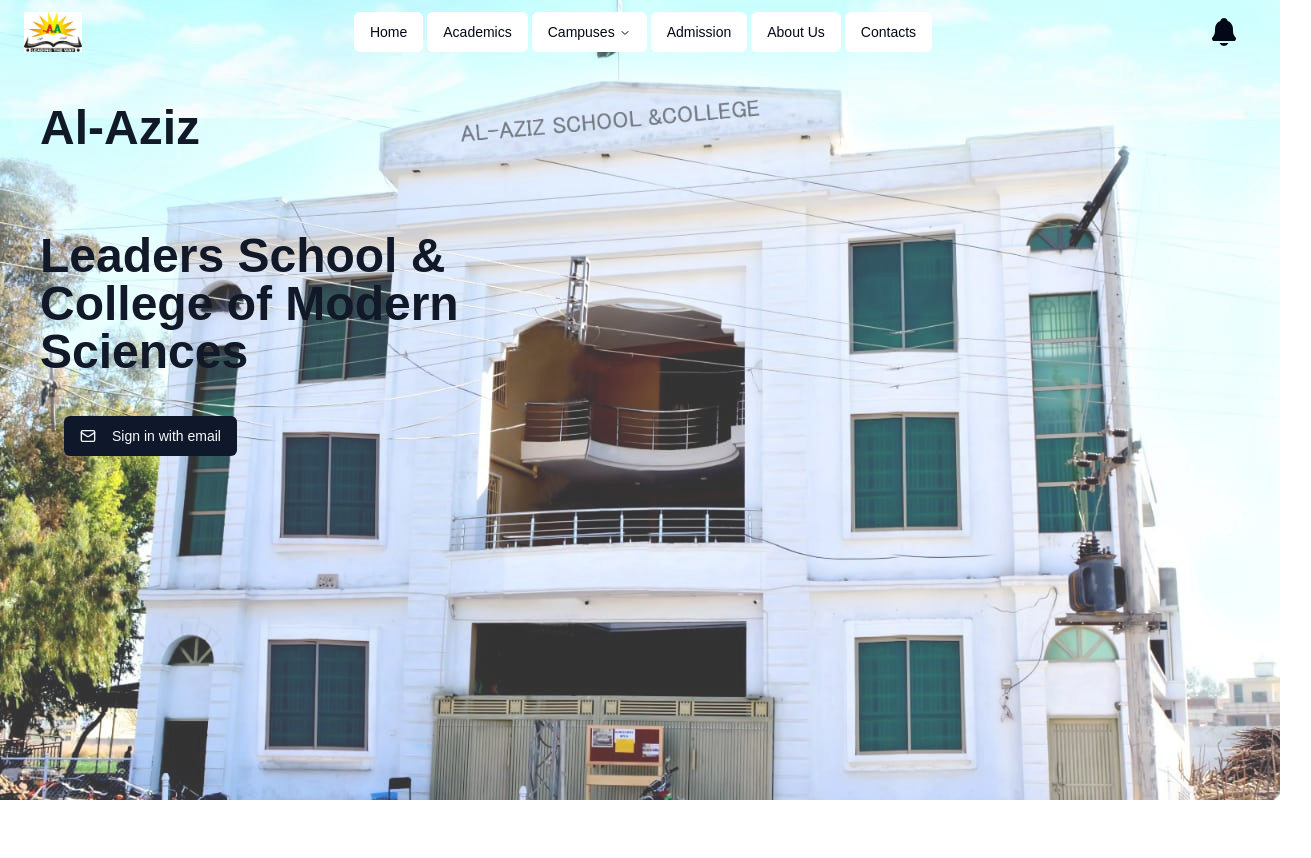
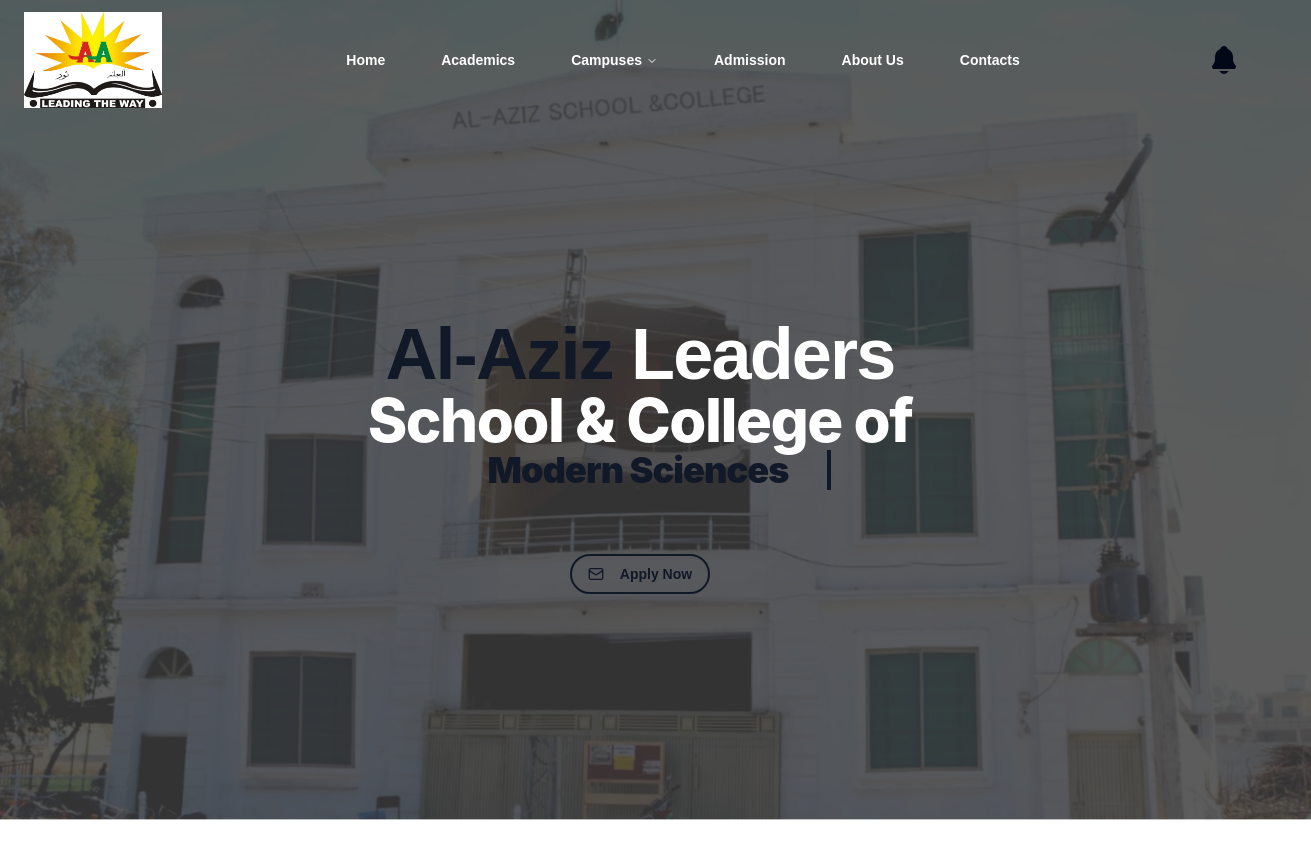
Before and after one commit to AsharZahid1/project, a Next.js app: page / in a window 1280 px wide. Shown: the top 858 px of the page, 1311 px wide, since content can reach past the window. Before the commit the page ends 800 px from the top, so only its background shows below. Built offline with nearby package versions, Linux system fonts and the light colour scheme.

Commit message:
third commit

```diff
--- a/components/hero.tsx
+++ b/components/hero.tsx
@@ -6,24 +6,29 @@
 
 export default function Hero() {
   return (
-    <div className="md:max-w-2xl sm:max-w-xl max-w-sm">
-      <h1 className="p-8 text-3xl sm:p-10 sm:text-5xl font-bold text-gray-900">
-        Al-Aziz
-      </h1>
-      <h1 className="p-8 text-3xl sm:p-10 sm:text-5xl font-bold text-gray-900">
-        Leaders School & College of Modern Sciences
-      </h1>
+    <div className="flex flex-col items-center justify-center min-h-screen">
+      <div className="flex flex-col items-center text-center -mt-32">
+        <h1 className="pb-2 text-4xl sm:text-7xl font-black tracking-tight">
+          <span className="text-gray-900">Al-Aziz</span>{" "}
+          <span className="text-white">Leaders</span>
+        </h1>
+        <h2 className="text-3xl sm:text-6xl font-extrabold text-white tracking-tight leading-[1.15] font-display -mt-2">
+          School & College of
+        </h2>
+        <h2 className="text-2xl sm:text-4xl font-black tracking-tight leading-[1.15] font-display text-gray-900 animate-typing overflow-hidden whitespace-nowrap border-r-4 border-r-gray-900">
+          Modern Sciences
+        </h2>
+      </div>
 
-
-      <Button className="sm:mx-16 mx-10 flex items-center">
+      <Button className="flex items-center mt-16 bg-transparent border-2 border-gray-900 text-gray-900 hover:bg-gray-900 hover:text-white transform transition-all duration-300 hover:scale-105 rounded-full font-bold">
         <Mail className="mr-2 h-4 w-4" />
-        <Link href="/signup">Sign in with email</Link>
+        <Link href="/signup">Apply Now</Link>
       </Button>
 
       <Image
         src={heroImage}
         alt="blogs"
-        className="w-screen h-screen object-cover object-top opacity-80 absolute top-0 -z-10"
+        className="w-screen h-screen object-cover object-top opacity-80 absolute top-0 -z-10 brightness-50 animate-breathe"
       />
     </div>
   );
--- a/components/menu.tsx
+++ b/components/menu.tsx
@@ -104,7 +104,7 @@
 
         <NavigationMenuItem>
           <NavigationMenuTrigger>Campuses</NavigationMenuTrigger>
-          <NavigationMenuContent>
+          <NavigationMenuContent className="bg-white p-4 rounded-lg shadow-lg">
             <ul className="grid w-[400px] gap-3 p-4 md:w-[500px] md:grid-cols-2 lg:w-[600px] ">
               {components.map((component) => (
                 <ListItem
--- a/components/navbar.tsx
+++ b/components/navbar.tsx
@@ -1,26 +1,31 @@
-import Image from 'next/image'
-import React from 'react'
-import Menu from './menu'
-import SidebarMenu from './sheet'
-import Logo from '@/assets/schoollogo.jpg'
+import Image from "next/image";
+import React from "react";
+import Menu from "./menu";
+import SidebarMenu from "./sheet";
+import Logo from "@/assets/schoollogo.jpg";
 import { IoNotifications } from "react-icons/io5";
 import { RxHamburgerMenu } from "react-icons/rx";
 
 export default function navbar() {
   return (
-    <header className='grid grid-cols-[auto,auto] md:grid-cols-[auto,auto,auto] justify-between items-center px-3 py-3 '>
-
-    <Image className='pl-3' src={Logo} alt='logo' height={70} width={70}/>
-   <div className='hidden md:flex justify-center gap-x-3'>
-    <Menu/>
-    </div>
-   <div className='flex justify-center gap-x-3 pr-3'>
-    <IoNotifications className='h-8 w-10'/>
-    {/* <RxHamburgerMenu className='md:hidden' /> */}
-    <div>
-        <SidebarMenu/>
-    </div>
-    </div>
+    <header className="grid grid-cols-[auto,auto] md:grid-cols-[auto,auto,auto] justify-between items-center px-3 py-3">
+      <Image
+        className="pl-3"
+        src={Logo}
+        alt="logo"
+        height={150}
+        width={150}
+      />
+      <div className="hidden md:flex justify-center gap-x-3">
+        <Menu />
+      </div>
+      <div className="flex justify-center gap-x-3 pr-3">
+        <IoNotifications className="h-8 w-10" />
+        {/* <RxHamburgerMenu className='md:hidden' /> */}
+        <div>
+          <SidebarMenu />
+        </div>
+      </div>
     </header>
-  )
+  );
 }
--- a/components/ui/navigation-menu.tsx
+++ b/components/ui/navigation-menu.tsx
@@ -1,9 +1,9 @@
-import * as React from "react"
-import * as NavigationMenuPrimitive from "@radix-ui/react-navigation-menu"
-import { cva } from "class-variance-authority"
-import { ChevronDown } from "lucide-react"
+import * as React from "react";
+import * as NavigationMenuPrimitive from "@radix-ui/react-navigation-menu";
+import { cva } from "class-variance-authority";
+import { ChevronDown } from "lucide-react";
 
-import { cn } from "@/lib/utils"
+import { cn } from "@/lib/utils";
 
 const NavigationMenu = React.forwardRef<
   React.ElementRef<typeof NavigationMenuPrimitive.Root>,
@@ -20,8 +20,8 @@
     {children}
     <NavigationMenuViewport />
   </NavigationMenuPrimitive.Root>
-))
-NavigationMenu.displayName = NavigationMenuPrimitive.Root.displayName
+));
+NavigationMenu.displayName = NavigationMenuPrimitive.Root.displayName;
 
 const NavigationMenuList = React.forwardRef<
   React.ElementRef<typeof NavigationMenuPrimitive.List>,
@@ -30,19 +30,19 @@
   <NavigationMenuPrimitive.List
     ref={ref}
     className={cn(
-      "group flex flex-1 list-none items-center justify-center space-x-1",
+      "group flex flex-1 list-none items-center justify-center space-x-4",
       className
     )}
     {...props}
   />
-))
-NavigationMenuList.displayName = NavigationMenuPrimitive.List.displayName
+));
+NavigationMenuList.displayName = NavigationMenuPrimitive.List.displayName;
 
-const NavigationMenuItem = NavigationMenuPrimitive.Item
+const NavigationMenuItem = NavigationMenuPrimitive.Item;
 
 const navigationMenuTriggerStyle = cva(
-  "group inline-flex h-10 w-max items-center justify-center rounded-md bg-background px-4 py-2 text-sm font-medium transition-colors hover:bg-accent hover:text-accent-foreground focus:bg-accent focus:text-accent-foreground focus:outline-none disabled:pointer-events-none disabled:opacity-50 data-[active]:bg-accent/50 data-[state=open]:bg-accent/50"
-)
+  "group inline-flex h-10 w-max items-center justify-center rounded-md px-5 py-2 text-sm font-bold text-white transition-all duration-500 ease-in-out hover:scale-110 hover:text-blue-900 focus:text-blue-900 focus:outline-none disabled:pointer-events-none disabled:opacity-50 data-[active]:text-blue-900/50 data-[state=open]:text-blue-900/50 relative after:absolute after:bottom-0 after:left-0 after:h-[2px] after:w-0 after:bg-blue-900 after:transition-all after:duration-500 hover:after:w-full"
+);
 
 const NavigationMenuTrigger = React.forwardRef<
   React.ElementRef<typeof NavigationMenuPrimitive.Trigger>,
@@ -59,8 +59,8 @@
       aria-hidden="true"
     />
   </NavigationMenuPrimitive.Trigger>
-))
-NavigationMenuTrigger.displayName = NavigationMenuPrimitive.Trigger.displayName
+));
+NavigationMenuTrigger.displayName = NavigationMenuPrimitive.Trigger.displayName;
 
 const NavigationMenuContent = React.forwardRef<
   React.ElementRef<typeof NavigationMenuPrimitive.Content>,
@@ -69,15 +69,15 @@
   <NavigationMenuPrimitive.Content
     ref={ref}
     className={cn(
-      "left-0 top-0 w-full data-[motion^=from-]:animate-in data-[motion^=to-]:animate-out data-[motion^=from-]:fade-in data-[motion^=to-]:fade-out data-[motion=from-end]:slide-in-from-right-52 data-[motion=from-start]:slide-in-from-left-52 data-[motion=to-end]:slide-out-to-right-52 data-[motion=to-start]:slide-out-to-left-52 md:absolute md:w-auto ",
+      "absolute left-0 top-0 w-full data-[motion^=from-]:animate-in data-[motion^=to-]:animate-out data-[motion^=from-]:fade-in data-[motion^=to-]:fade-out data-[motion=from-end]:slide-in-from-right-52 data-[motion=from-start]:slide-in-from-left-52 data-[motion=to-end]:slide-out-to-right-52 data-[motion=to-start]:slide-out-to-left-52 md:absolute md:w-auto transition-all duration-300 ease-in-out",
       className
     )}
     {...props}
   />
-))
-NavigationMenuContent.displayName = NavigationMenuPrimitive.Content.displayName
+));
+NavigationMenuContent.displayName = NavigationMenuPrimitive.Content.displayName;
 
-const NavigationMenuLink = NavigationMenuPrimitive.Link
+const NavigationMenuLink = NavigationMenuPrimitive.Link;
 
 const NavigationMenuViewport = React.forwardRef<
   React.ElementRef<typeof NavigationMenuPrimitive.Viewport>,
@@ -93,9 +93,9 @@
       {...props}
     />
   </div>
-))
+));
 NavigationMenuViewport.displayName =
-  NavigationMenuPrimitive.Viewport.displayName
+  NavigationMenuPrimitive.Viewport.displayName;
 
 const NavigationMenuIndicator = React.forwardRef<
   React.ElementRef<typeof NavigationMenuPrimitive.Indicator>,
@@ -111,9 +111,9 @@
   >
     <div className="relative top-[60%] h-2 w-2 rotate-45 rounded-tl-sm bg-border shadow-md" />
   </NavigationMenuPrimitive.Indicator>
-))
+));
 NavigationMenuIndicator.displayName =
-  NavigationMenuPrimitive.Indicator.displayName
+  NavigationMenuPrimitive.Indicator.displayName;
 
 export {
   navigationMenuTriggerStyle,
@@ -125,4 +125,4 @@
   NavigationMenuLink,
   NavigationMenuIndicator,
   NavigationMenuViewport,
-}
+};
--- a/tailwind.config.ts
+++ b/tailwind.config.ts
@@ -10,53 +10,81 @@
   theme: {
     extend: {
       colors: {
-  			background: 'hsl(var(--background))',
-  			foreground: 'hsl(var(--foreground))',
+        background: "hsl(var(--background))",
+        foreground: "hsl(var(--foreground))",
         card: {
-  				DEFAULT: 'hsl(var(--card))',
-  				foreground: 'hsl(var(--card-foreground))'
+          DEFAULT: "hsl(var(--card))",
+          foreground: "hsl(var(--card-foreground))",
         },
         popover: {
-  				DEFAULT: 'hsl(var(--popover))',
-  				foreground: 'hsl(var(--popover-foreground))'
+          DEFAULT: "hsl(var(--popover))",
+          foreground: "hsl(var(--popover-foreground))",
         },
         primary: {
-  				DEFAULT: 'hsl(var(--primary))',
-  				foreground: 'hsl(var(--primary-foreground))'
+          DEFAULT: "hsl(var(--primary))",
+          foreground: "hsl(var(--primary-foreground))",
         },
         secondary: {
-  				DEFAULT: 'hsl(var(--secondary))',
-  				foreground: 'hsl(var(--secondary-foreground))'
+          DEFAULT: "hsl(var(--secondary))",
+          foreground: "hsl(var(--secondary-foreground))",
         },
         muted: {
-  				DEFAULT: 'hsl(var(--muted))',
-  				foreground: 'hsl(var(--muted-foreground))'
+          DEFAULT: "hsl(var(--muted))",
+          foreground: "hsl(var(--muted-foreground))",
         },
         accent: {
-  				DEFAULT: 'hsl(var(--accent))',
-  				foreground: 'hsl(var(--accent-foreground))'
+          DEFAULT: "hsl(var(--accent))",
+          foreground: "hsl(var(--accent-foreground))",
         },
         destructive: {
-  				DEFAULT: 'hsl(var(--destructive))',
-  				foreground: 'hsl(var(--destructive-foreground))'
+          DEFAULT: "hsl(var(--destructive))",
+          foreground: "hsl(var(--destructive-foreground))",
         },
-  			border: 'hsl(var(--border))',
-  			input: 'hsl(var(--input))',
-  			ring: 'hsl(var(--ring))',
+        border: "hsl(var(--border))",
+        input: "hsl(var(--input))",
+        ring: "hsl(var(--ring))",
         chart: {
-  				'1': 'hsl(var(--chart-1))',
-  				'2': 'hsl(var(--chart-2))',
-  				'3': 'hsl(var(--chart-3))',
-  				'4': 'hsl(var(--chart-4))',
-  				'5': 'hsl(var(--chart-5))'
-  			}
+          "1": "hsl(var(--chart-1))",
+          "2": "hsl(var(--chart-2))",
+          "3": "hsl(var(--chart-3))",
+          "4": "hsl(var(--chart-4))",
+          "5": "hsl(var(--chart-5))",
+        },
       },
       borderRadius: {
-  			lg: 'var(--radius)',
-  			md: 'calc(var(--radius) - 2px)',
-  			sm: 'calc(var(--radius) - 4px)'
-  		}
-  	}
+        lg: "var(--radius)",
+        md: "calc(var(--radius) - 2px)",
+        sm: "calc(var(--radius) - 4px)",
+      },
+      fontFamily: {
+        display: ["Inter", "sans-serif"],
+      },
+      keyframes: {
+        typing: {
+          "0%": {
+            width: "0%",
+            visibility: "hidden",
+          },
+          "100%": {
+            width: "100%",
+          },
+        },
+        breathe: {
+          "0%, 100%": {
+            transform: "scale(1)",
+            filter: "brightness(0.5)",
+          },
+          "50%": {
+            transform: "scale(1.05)",
+            filter: "brightness(0.2)",
+          },
+        },
+      },
+      animation: {
+        typing: "typing 2s steps(20) infinite alternate",
+        breathe: "breathe 10s ease-in-out infinite",
+      },
+    },
   },
   plugins: [require("tailwindcss-animate")],
 } satisfies Config;
```
Lines whose indentation alone changed are shown as unchanged.
